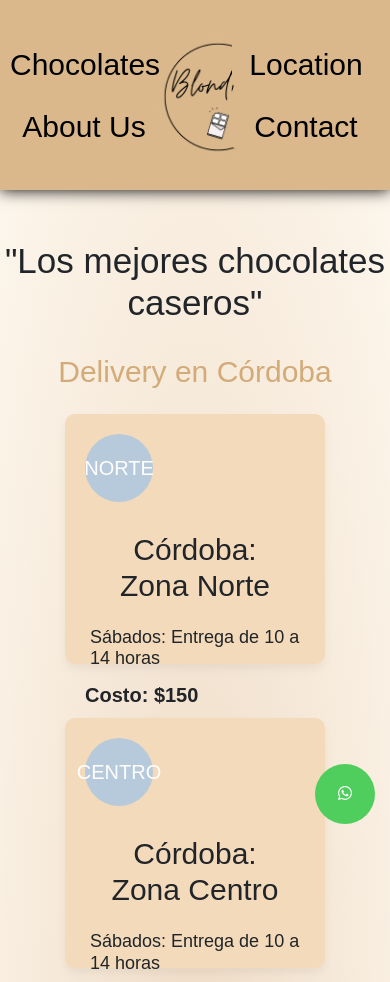
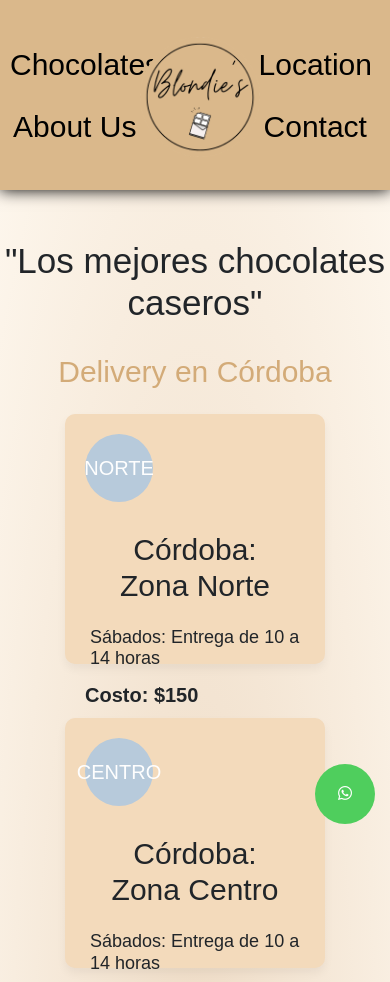
Before and after one commit to franoberti/blondies, a website: page index.html in a window 390 px wide. Shown: the top 982 px of the page. Drawn offline with nearby package versions, Linux system fonts and the light colour scheme; a web font is replaced by a local one.

Commit message:
Arregla Header Responsive

```diff
--- a/scss/_header.scss
+++ b/scss/_header.scss
@@ -28,7 +28,7 @@ header {
 
         ul {
             display: grid;
-            grid-template-columns: 40% 20% 40%;
+            grid-template-columns: 35% 30% 35%;
             grid-template-rows: 100%;
             grid-template-areas:
                 "items1 logo items2"
@@ -63,7 +63,7 @@ header {
 
                     a {
                         font-size: 30px;
-                        background-color: $colorPrincipal;
+                        background-color: #fefefe00;
                         border-radius: 5px;
                         flex-grow: 1;
                         text-align: center;
@@ -125,6 +125,7 @@ header {
                 }
 
             }
+
         }
     }
 
```
Also changed, not shown: css/stylesNew.css.
